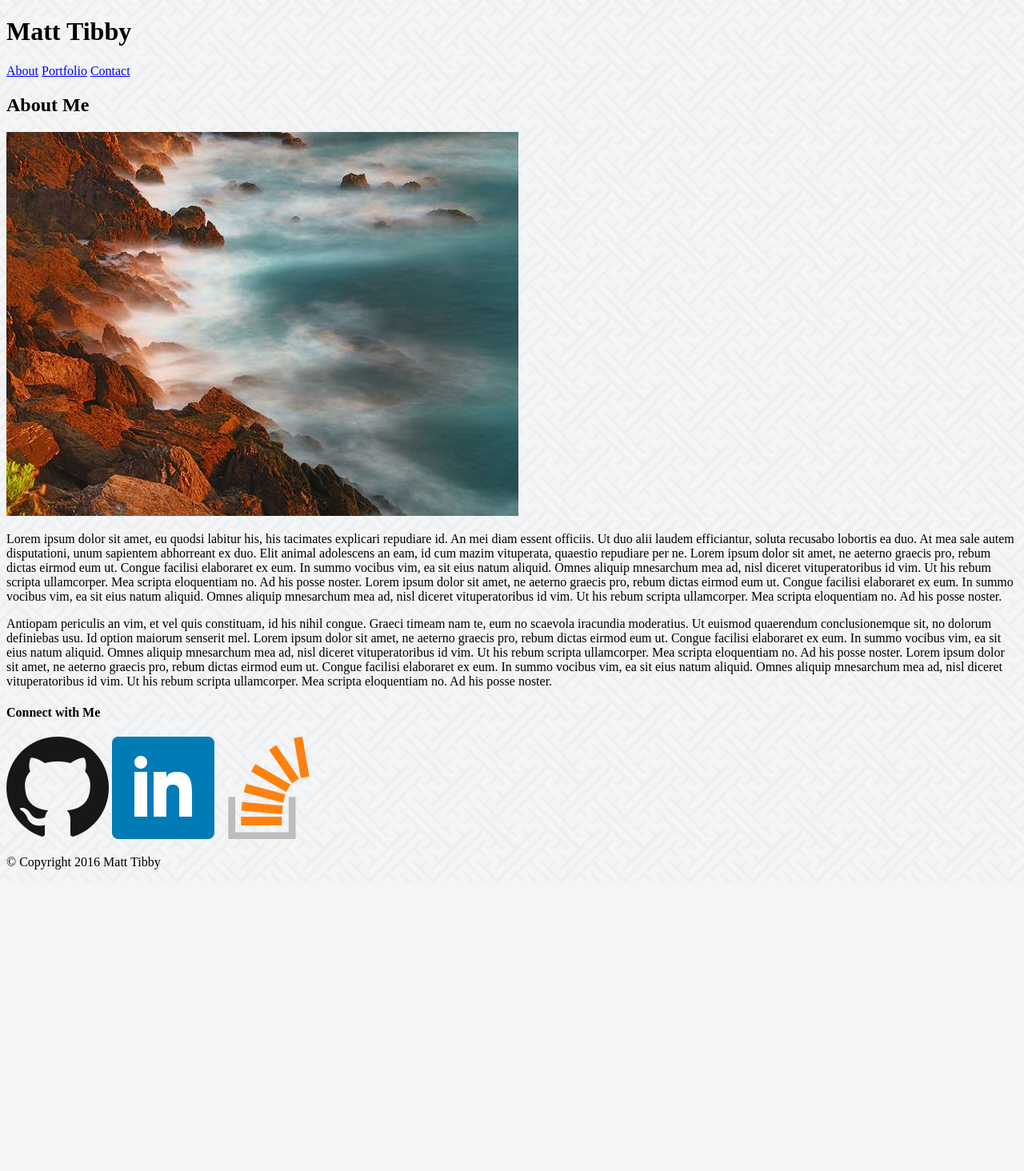
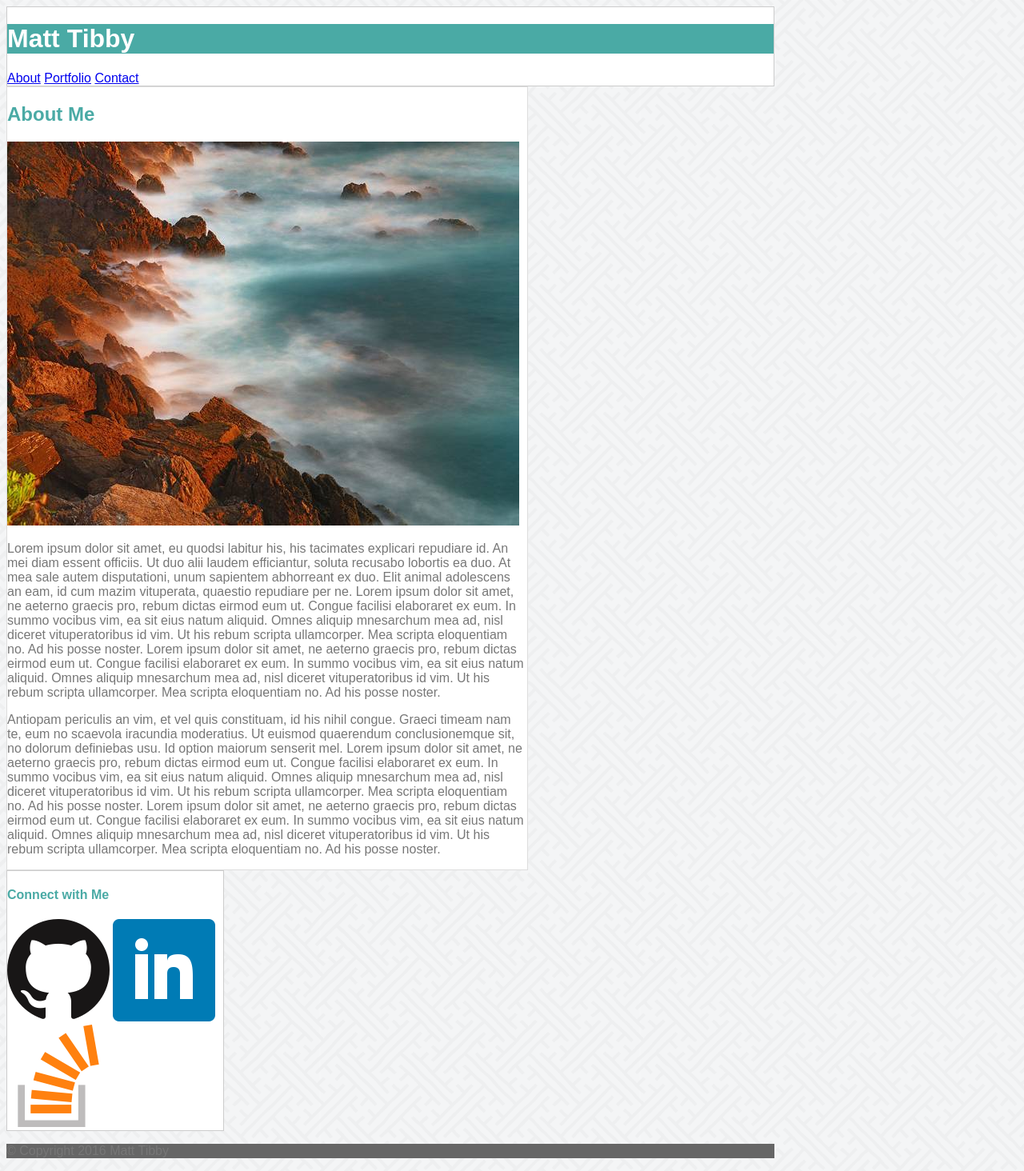
Before and after one commit to MTibby92/Basic-Portfolio, a PHP site: page / in a window 1280 px wide. Shown: the whole page at 80% size. Before the commit the page ends 1087 px from the top, so only its background shows below. Run offline with PHP 8.4, Linux system fonts and the light colour scheme.

Commit message:
CSS updates and ID additions, explicit instructions in assignment complete 07-22-2016

```diff
--- a/assets/css/style.css
+++ b/assets/css/style.css
@@ -1,3 +1,53 @@
 body {
 	background-image: url("../images/sayagata-400px.png");
+	color: #777777;
+	font-family: 'Arial', 'Helvetica Neue', Helvetica, sans-serif;
+	width: 960px;
 }
+
+#connectHead {
+	color: #4aaaa5;
+}
+
+#myname {
+	background-color: #4aaaa5;
+	color: white;
+}
+
+h2 {
+	color: #4aaaa5;
+}
+
+header {
+	background-color: white;
+}
+
+#mainsection {
+	background-color: #ffffff;
+	border-color: #dddddd;
+	border-width: 1px;
+	border-style: solid;
+	width: 650px;
+}
+
+#connect {
+	background-color: #ffffff;
+	border-color: #cccccc;
+	border-style: solid;
+	border-width: 1px;
+	width: 270px;
+}
+
+footer {
+	background-color: #666666;
+}
+
+#mainheader {
+	background-color: #ffffff;
+	border-color: #cccccc;
+	border-style: solid;
+	border-width: 1px;
+}
+h1 h2 h3 h4 {
+	font-family: 'Georgia', Times, Times New Roman, serif;
+}
--- a/index.html
+++ b/index.html
@@ -7,8 +7,8 @@
 <body>
 
 <!-- Top bar of website; my name & links -->
-<header>
-	<h1>Matt Tibby</h1>
+<header id="mainheader">
+	<h1 id="myname">Matt Tibby</h1>
 	<nav>
 		<a href="./index.html">About</a>
 		<a href="./portfolio.html">Portfolio</a>
@@ -17,7 +17,7 @@
 </header>
 
 <!-- About me paragraph -->
-<div>
+<div id="mainsection">
 	<header>
 		<h2>About Me</h2>
 	</header>
@@ -32,9 +32,9 @@
 </div>
 
 <!-- Connect with me section -->
-<div>
+<div id="connect">
 	<header>
-		<h4>Connect with Me</h4>
+		<h4 ID="connectHead">Connect with Me</h4>
 	</header>
 	<!-- Three social media links with icons -->
 	<a href="https://github.com/MTibby92"><img src="./assets/images/githublogo.png" alt="Github Logo Link"></a>
```
Also changed, not shown: contact.html (+5 -5 lines), portfolio.html (+5 -5 lines).
